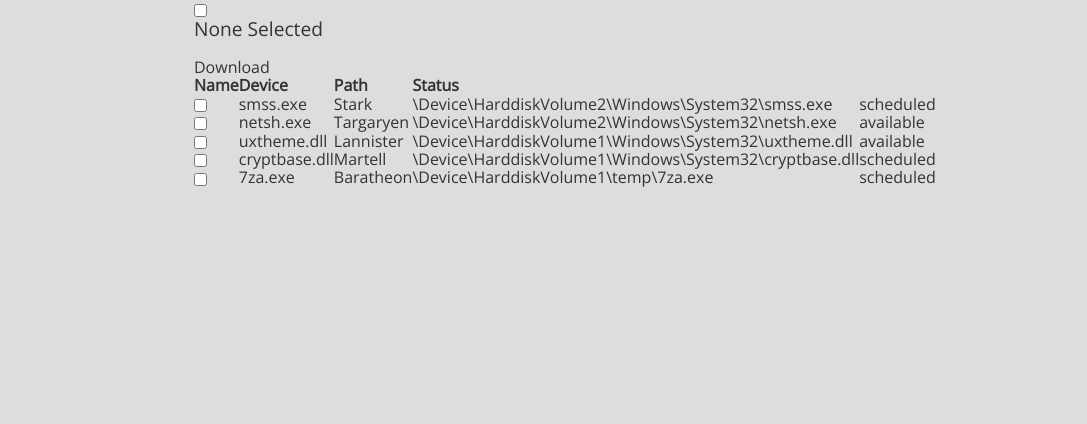
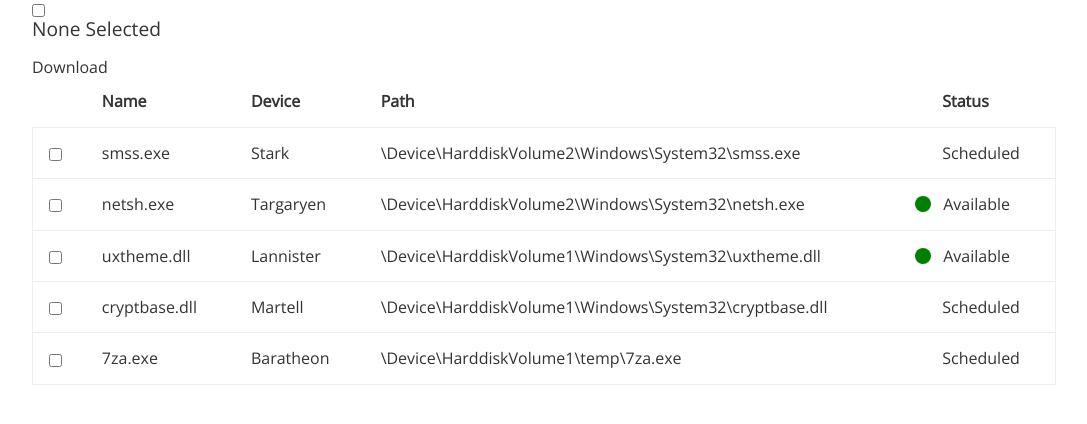
Before and after one commit to luciancarp/select-table, a React (Create React App) app: page / in a window 1280 px wide. Shown: the top 424 px of the page, without its empty margins (96-1183 px from the left). Built offline with nearby package versions, Linux system fonts and the light colour scheme.

Commit message:
Style TableRow and Table

```diff
--- a/src/components/Checkbox.js
+++ b/src/components/Checkbox.js
@@ -2,44 +2,40 @@ import React, { useEffect } from 'react'
 import styled from 'styled-components'
 import PropTypes from 'prop-types'
 
-const Checkbox = ({ status, onChange }) => {
+const Checkbox = ({ checked, onChange }) => {
   const checkboxRef = React.useRef()
 
   useEffect(() => {
     //1 for checked
     //0 for indeterminate
     //-1 for not checked
-    if (status === 1) {
+    if (checked === 1) {
       checkboxRef.current.checked = true
       checkboxRef.current.indeterminate = false
-    } else if (status === -1) {
+    } else if (checked === -1) {
       checkboxRef.current.checked = false
       checkboxRef.current.indeterminate = false
     } else {
       checkboxRef.current.checked = false
       checkboxRef.current.indeterminate = true
     }
-  }, [status])
+  }, [checked])
 
   return (
-    <Container>
     <StyledCheckbox
       type='checkbox'
       id='box'
       ref={checkboxRef}
       onChange={onChange}
     />
-    </Container>
   )
 }
-
-const Container = styled.div``
 
 const StyledCheckbox = styled.input``
 
 Checkbox.propTypes = {
   onChange: PropTypes.func,
-  status: PropTypes.number.isRequired,
+  checked: PropTypes.number.isRequired,
 }
 
 export default Checkbox
--- a/src/components/Layout.js
+++ b/src/components/Layout.js
@@ -13,7 +13,7 @@ const Layout = ({ children }) => {
 
 const Content = styled.main`
   margin: 0 auto;
-  max-width: 700px;
+  max-width: 1024px;
 `
 
 Layout.propTypes = {
--- a/src/components/Table.js
+++ b/src/components/Table.js
@@ -3,16 +3,20 @@ import styled from 'styled-components'
 import PropTypes from 'prop-types'
 
 import { connect } from 'react-redux'
+
+import { colors, spaces } from '../style/global'
+
 import TableRow from './TableRow'
 
 const Table = ({ file: { files } }) => {
   return (
     <StyledTable>
       <tr>
-        <th>Name</th>
-        <th>Device</th>
-        <th>Path</th>
-        <th>Status</th>
+        <StyledHeaders />
+        <StyledHeaders>Name</StyledHeaders>
+        <StyledHeaders>Device</StyledHeaders>
+        <StyledHeaders>Path</StyledHeaders>
+        <StyledHeaders>Status</StyledHeaders>
       </tr>
 
       {files.map((file) => (
@@ -24,6 +28,11 @@ const Table = ({ file: { files } }) => {
 
 const StyledTable = styled.table`
   width: 100%;
+  border-collapse: collapse;
+`
+
+const StyledHeaders = styled.th`
+  padding: ${spaces.regular};
 `
 
 Table.propTypes = {
--- a/src/components/TableRow.js
+++ b/src/components/TableRow.js
@@ -6,6 +6,7 @@ import { connect } from 'react-redux'
 import { selectFile, deselectFile } from '../actions/file'
 
 import Checkbox from './Checkbox'
+import { colors, spaces } from '../style/global'
 
 const TableRow = ({
   selectFile,
@@ -21,18 +22,74 @@ const TableRow = ({
     checked === 1 ? deselectFile(id) : selectFile(id)
   }
 
+  const ScheduledStatus = () => (
+    <>
+      <span>Scheduled</span>
+    </>
+  )
+  const AvailableStatus = () => (
+    <AvailableContainer>
+      <Circle />
+      <span>Available</span>
+    </AvailableContainer>
+  )
+
   return (
-    <StyledRow>
-      <Checkbox status={checked} onChange={() => handleCheck()} />
-      <td>{rowData.name}</td>
-      <td>{rowData.device}</td>
-      <td>{rowData.path}</td>
-      <td>{rowData.status}</td>
+    <StyledRow selected={selectedFiles.includes(id)}>
+      <StyledData>
+        <Checkbox checked={checked} onChange={() => handleCheck()} />
+      </StyledData>
+      <StyledData>{rowData.name}</StyledData>
+      <StyledData>{rowData.device}</StyledData>
+      <StyledData>{rowData.path}</StyledData>
+      <StyledData>
+        {rowData.status === 'available' ? (
+          <AvailableStatus />
+        ) : (
+          <ScheduledStatus />
+        )}
+      </StyledData>
     </StyledRow>
   )
 }
 
-const StyledRow = styled.tr``
+const StyledRow = styled.tr`
+  border: 1px solid ${colors.highlightSecondary};
+
+  background-color: ${(props) =>
+    props.selected ? `${colors.highlight}` : null};
+
+  :hover {
+    background-color: ${colors.highlightSecondary};
+  }
+`
+
+const StyledData = styled.td`
+  padding: ${spaces.regular};
+
+  text-align: left;
+  vertical-align: middle;
+`
+
+const AvailableContainer = styled.div`
+  margin-left: -3.5rem;
+
+  display: flex;
+  flex-direction: row;
+  align-items: center;
+  justify-content: center;
+`
+
+const Circle = styled.div`
+  width: ${spaces.regular};
+  height: ${spaces.regular};
+
+  margin-right: ${spaces.narrow};
+
+  border-radius: 50%;
+
+  background-color: green;
+`
 
 TableRow.propTypes = {
   selectFile: PropTypes.func.isRequired,
--- a/src/components/Toolbar.js
+++ b/src/components/Toolbar.js
@@ -12,26 +12,26 @@ const Toolbar = ({
   deselectAllFiles,
   file: { selectedFiles, files },
 }) => {
-  const [status, setStatus] = useState(-1)
+  const [checked, setChecked] = useState(-1)
 
   useEffect(() => {
-    const getCheckboxStatus = (selected, all) => {
-      let status = 1
+    const getCheckboxChecked = (selected, all) => {
+      let checked = 1
 
       if (selected.length === 0) return -1
 
       for (let i = 0; i < all.length; i++) {
         if (!selected.includes(all[i])) {
-          status = 0
+          checked = 0
           break
         }
       }
 
-      return status
+      return checked
     }
 
-    setStatus(
-      getCheckboxStatus(
+    setChecked(
+      getCheckboxChecked(
         selectedFiles,
         files.map((file) => file.id)
       )
@@ -39,7 +39,7 @@ const Toolbar = ({
   }, [selectedFiles, files])
 
   const handleChange = () => {
-    if (status === -1 || status === 0) {
+    if (checked === -1 || checked === 0) {
       selectAllFiles()
     } else {
       deselectAllFiles()
@@ -60,7 +60,7 @@ const Toolbar = ({
 
   return (
     <Container>
-      <Checkbox status={status} onChange={() => handleChange()} />
+      <Checkbox checked={checked} onChange={() => handleChange()} />
       {selectedFiles.length > 0 ? (
         <h3>Selected {selectedFiles.length}</h3>
       ) : (
--- a/src/style/global.js
+++ b/src/style/global.js
@@ -32,6 +32,8 @@ export const screenSizes = {
 
 export const colors = {
   primary: '#aaf0d1',
-  background: '#ddd',
+  background: '#fff',
   text: '#333',
+  highlight: '#ddd',
+  highlightSecondary: '#eee',
 }
```
Lines whose indentation alone changed are shown as unchanged.
